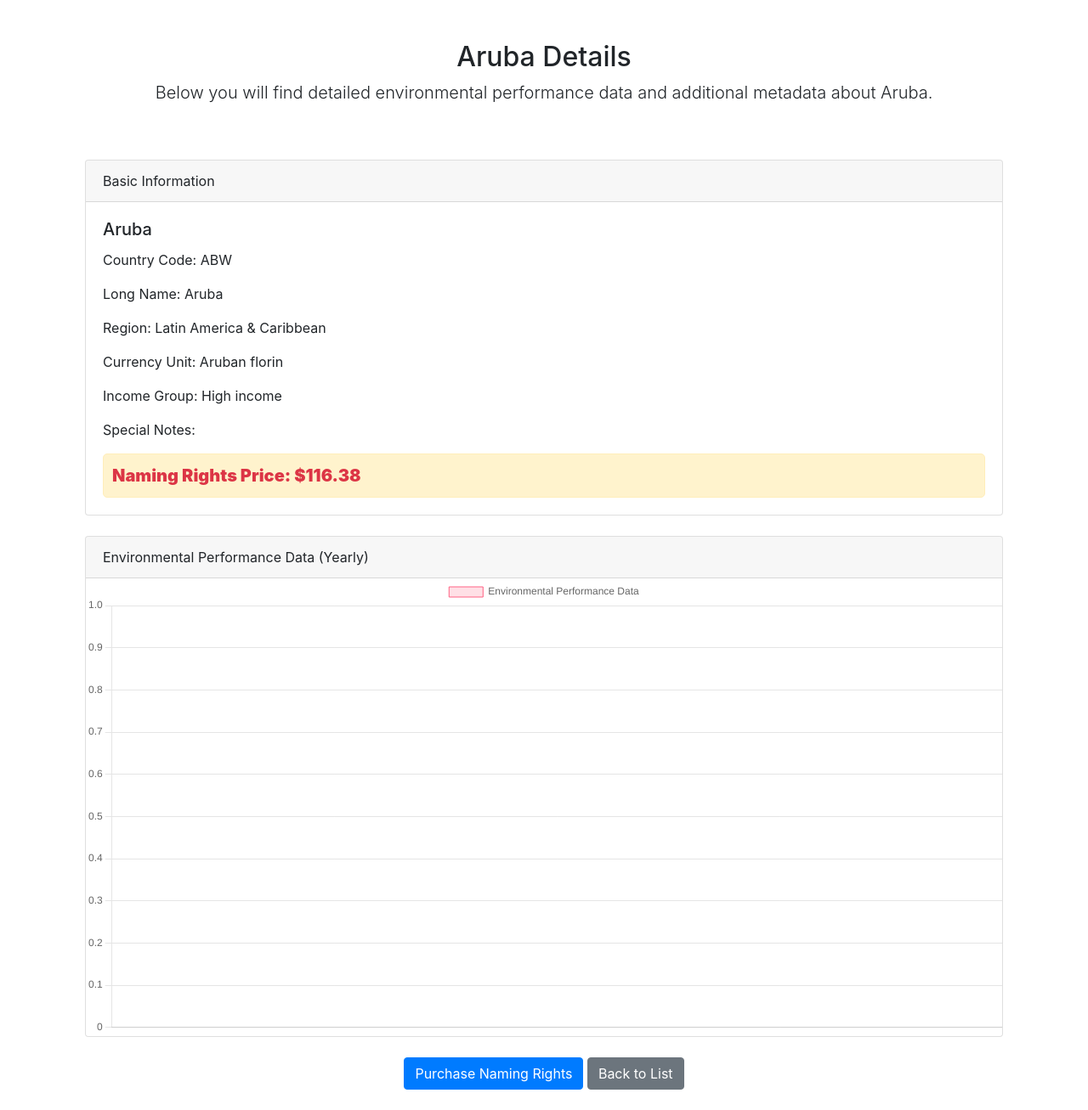
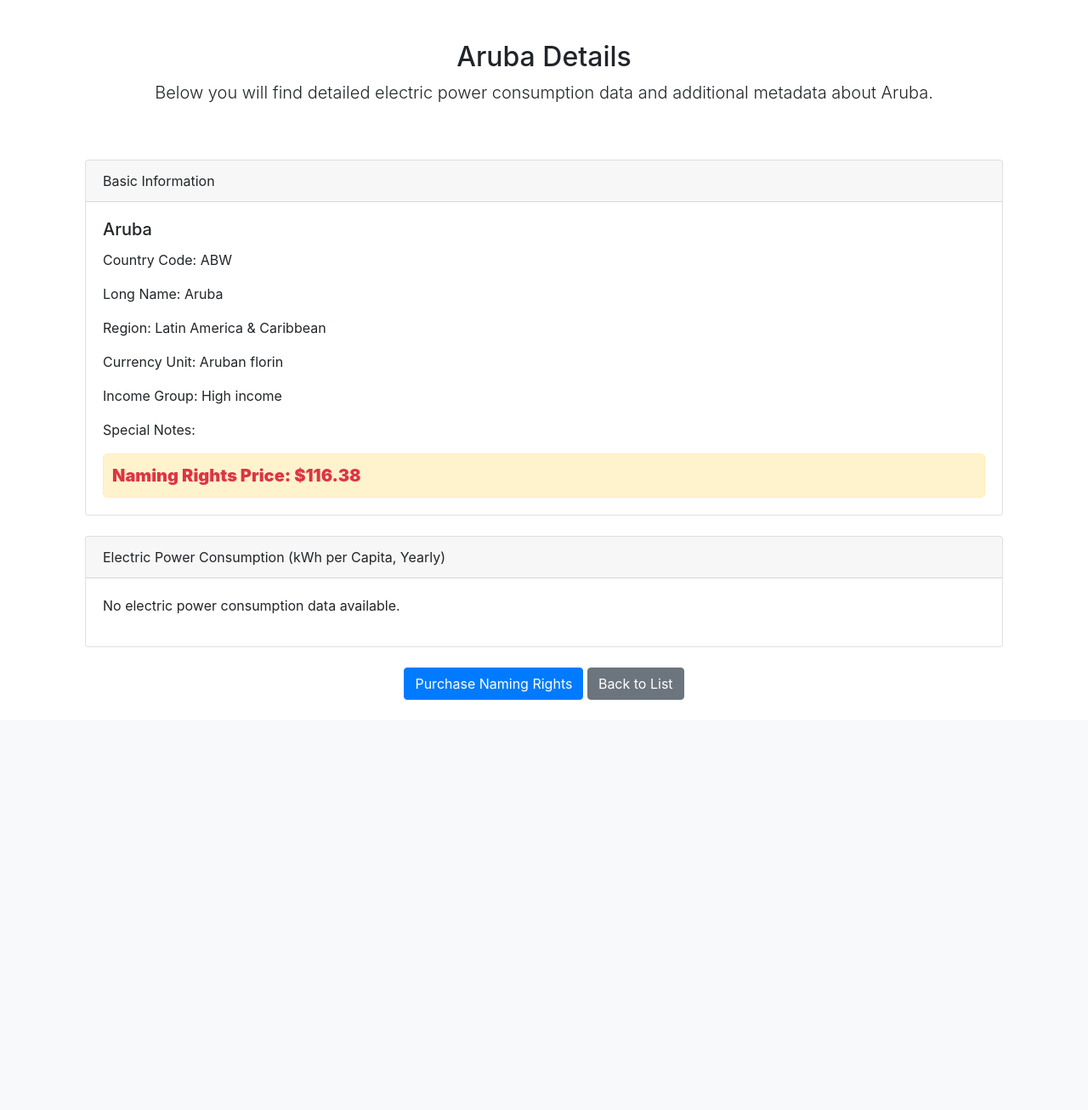
Before and after one commit to limy93/epcons, a Django app: a page that uses epdata/templates/country_detail.html in a window 1280 px wide. Shown: the part 56-1363 px from the top of the page at 85% size. After the commit the page ends 880 px from the top, so only its background shows below. Run offline with Django 5.2, Linux system fonts and the light colour scheme; data comes from the database, SQL or seed files in the repository; both versions use the stored data as it was after the commit; some libraries are stand-ins or nearby versions.

Commit message:
Changed graph info etc

```diff
--- a/epdata/templates/country_detail.html
+++ b/epdata/templates/country_detail.html
@@ -5,7 +5,7 @@
 {% block content %}
 <div class="py-5 text-center">
     <h2>{{ country.country_name }} Details</h2>
-    <p class="lead">Below you will find detailed environmental performance data and additional metadata about {{ country.country_name }}.</p>
+    <p class="lead">Below you will find detailed electric power consumption data and additional metadata about {{ country.country_name }}.</p>
 </div>
 
 <div class="container">
@@ -27,9 +27,15 @@
 
     <div class="card mb-4">
         <div class="card-header">
-            Environmental Performance Data (Yearly)
+            Electric Power Consumption (kWh per Capita, Yearly)
         </div>
-        <canvas id="environmentalDataChart" width="400" height="200"></canvas>
+        {% if data %}
+        <canvas id="electricConsumptionChart" width="400" height="200"></canvas>
+        {% else %}
+        <div class="card-body">
+            <p>No electric power consumption data available.</p>
+        </div>
+        {% endif %}
     </div>
 
     <!-- Buttons for actions -->
@@ -41,32 +47,44 @@
     </div>
 </div>
 
+{% if data %}
 <script src="https://cdn.jsdelivr.net/npm/chart.js"></script>
 <script>
     document.addEventListener('DOMContentLoaded', function () {
-        var ctx = document.getElementById('environmentalDataChart').getContext('2d');
-        var environmentalDataChart = new Chart(ctx, {
+        var ctx = document.getElementById('electricConsumptionChart').getContext('2d');
+        var electricConsumptionChart = new Chart(ctx, {
             type: 'line',
             data: {
                 labels: {{ years|safe }},
                 datasets: [{
-                    label: 'Environmental Performance Data',
+                    label: 'Electric Power Consumption from 1994 to 2014 (kWh per Capita)',
                     data: {{ data|safe }},
-                    backgroundColor: 'rgba(255, 99, 132, 0.2)',
-                    borderColor: 'rgba(255, 99, 132, 1)',
+                    backgroundColor: 'rgba(54, 162, 235, 0.2)',
+                    borderColor: 'rgba(54, 162, 235, 1)',
                     borderWidth: 1
                 }]
             },
             options: {
                 scales: {
                     y: {
+                        title: {
+                            display: true,
+                            text: 'Electric Power Consumption (kWh per Capita)'
+                        },
                         beginAtZero: true
+                    },
+                    x: {
+                        title: {
+                            display: true,
+                            text: 'Year'
+                        }
                     }
                 }
             }
         });
     });
 </script>
+{% endif %}
 
 {% block additional_styles %}
 <style>
--- a/epdata/templates/home.html
+++ b/epdata/templates/home.html
@@ -5,13 +5,13 @@
 {% block content %}
 <div class="py-5 text-center">
     <h2>Welcome to Your App Name!</h2>
-    <p class="lead">This is a fictional platform where you can explore and "purchase" naming rights to countries based on their environmental performance data. Start by browsing our country list or learn more about how we use data to make the world a better place.</p>
+    <p class="lead">This is a fictional platform where you can explore and 'purchase' naming rights to countries based on their electric power consumption data. Start by browsing our list of countries or learn more about how we use data to make the world a better place.</p>
 </div>
 
 <div class="row">
     <div class="col-md-6">
         <h4>Browse Countries</h4>
-        <p>Discover countries and their environmental data by visiting our <a href="{% url 'list_countries' %}">countries page</a>.</p>
+        <p>Discover countries and their electric power consumption by visiting our <a href="{% url 'list_countries' %}">countries page</a>.</p>
     </div>
     <div class="col-md-6">
         <h4>About This Project</h4>
```
Also changed, not shown: db.sqlite3.
